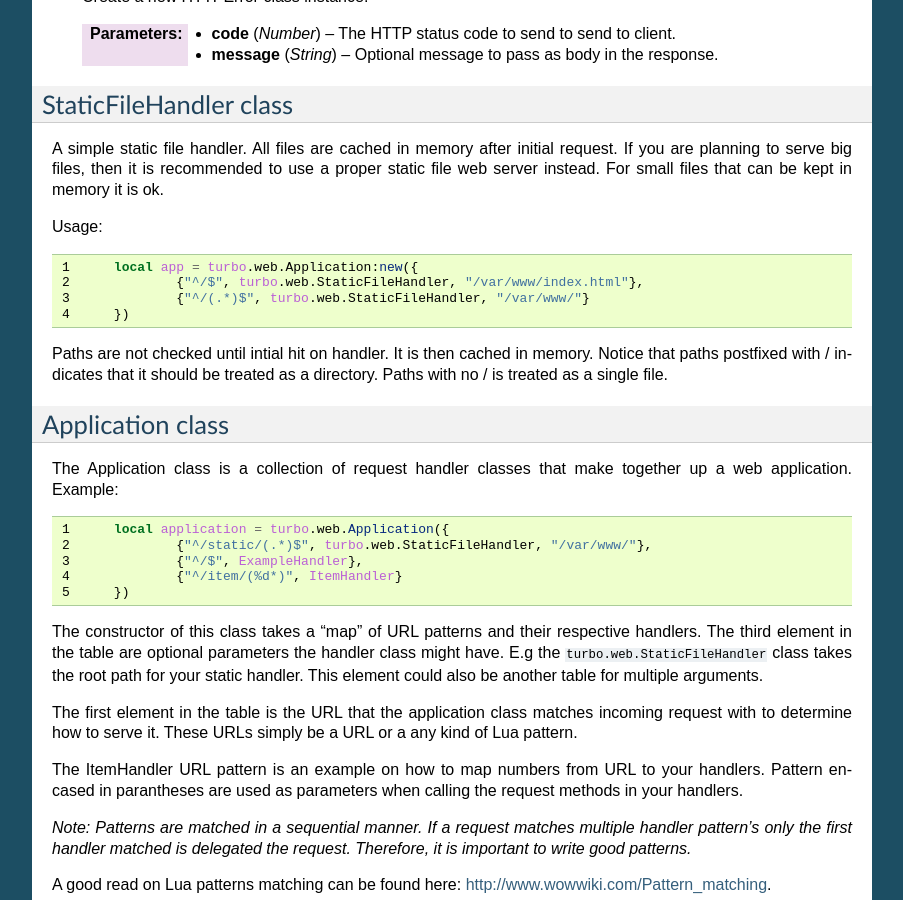
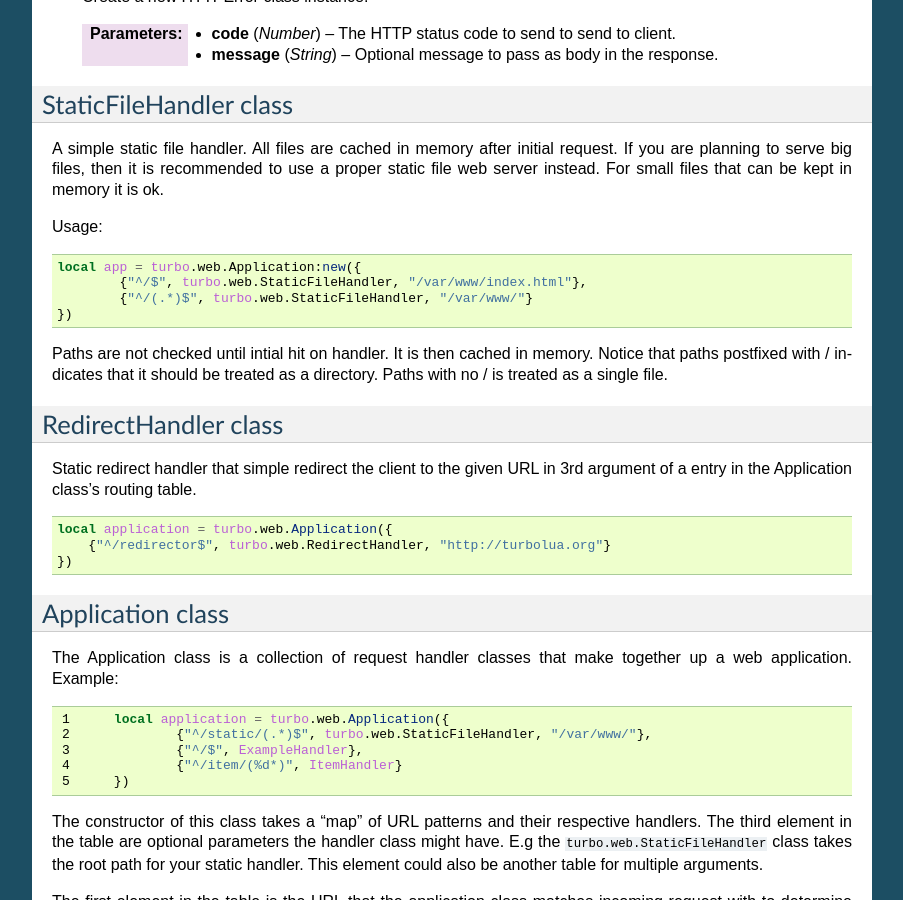
Before and after one commit to kernelsauce/turbo, a Sphinx documentation site: the page built from doc/web.rst, in a window 1280 px wide and 900 px high, scrolled down 4119 px. Shown: the whole window, without its empty margins (198-1101 px from the left). Built offline with Sphinx 7.4.7, drawn with Linux system fonts in a browser that asks for light colours; some of the changed text lies outside the part shown.

Commit message:
Added documentation for RedirectHandler.

```diff
--- a/doc/web.rst
+++ b/doc/web.rst
@@ -293,7 +293,6 @@ in memory it is ok.
 Usage:
 
 .. code-block:: lua
-   :linenos:
 
 	local app = turbo.web.Application:new({
 		{"^/$", turbo.web.StaticFileHandler, "/var/www/index.html"},
@@ -304,6 +303,16 @@ Paths are not checked until intial hit on handler. It is then cached in memory.
 Notice that paths postfixed with / indicates that it should be treated as a directory. Paths with no / is treated
 as a single file.
 
+RedirectHandler class
+~~~~~~~~~~~~~~~~~~~~~
+Static redirect handler that simple redirect the client to the given
+URL in 3rd argument of a entry in the Application class's routing table.
+
+.. code-block:: lua
+
+	local application = turbo.web.Application({
+	    {"^/redirector$", turbo.web.RedirectHandler, "http://turbolua.org"}
+	})
 
 Application class
 ~~~~~~~~~~~~~~~~~
```
